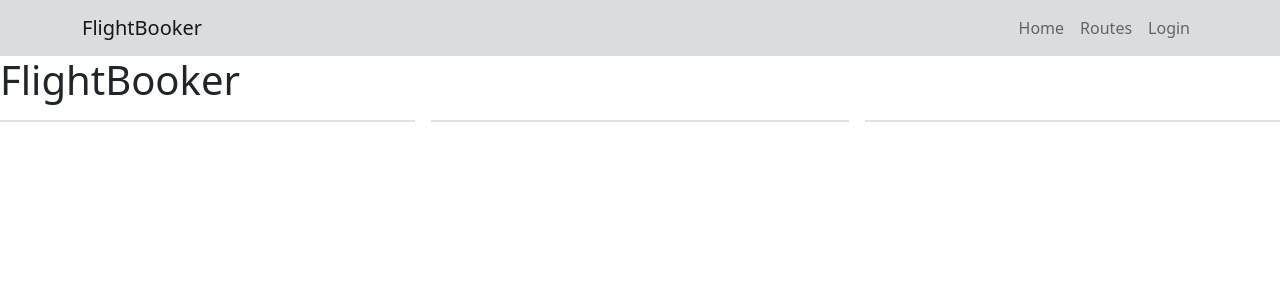
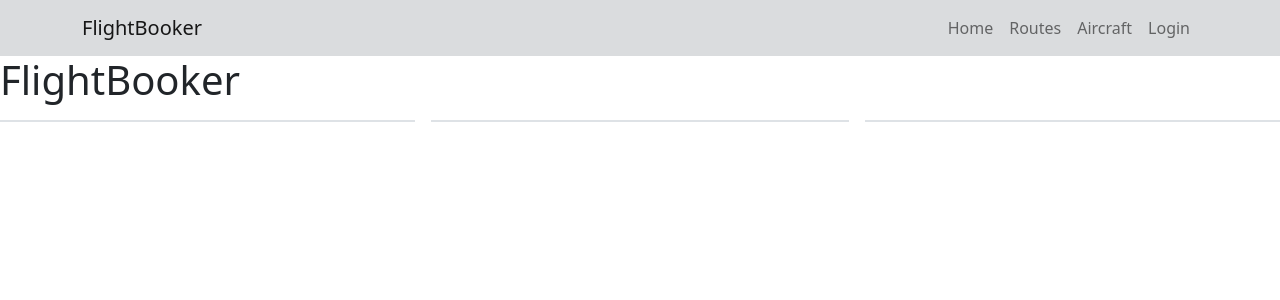
Before and after one commit to ftsartek/159352_A2, a Flask app: page / in a window 1280 px wide. Shown: the top 300 px of the page. Run offline with Flask 2, Linux system fonts and the light colour scheme; some libraries are stand-ins or nearby versions.

Commit message:
Added admin links under Dashboard dropdown

```diff
--- a/app/templates/__menubar.jinja
+++ b/app/templates/__menubar.jinja
@@ -1,42 +1,41 @@
 <nav class="navbar navbar-expand-lg navbar-light bg-secondary bg-opacity-25 px-2">
     <div class="container">
-    <a class="navbar-brand" href="#">FlightBooker</a>
+    <a class="navbar-brand" href="/">FlightBooker</a>
     <button class="navbar-toggler" type="button" data-toggle="collapse" data-target="#navbarSupportedContent" aria-controls="navbarSupportedContent" aria-expanded="false" aria-label="Toggle navigation">
         <span class="navbar-toggler-icon"></span>
     </button>
 
-    <div class="collapse navbar-collapse" id="navbarSupportedContent">
-        <ul class="navbar-nav ms-auto">
+    <ul class="collapse navbar-collapse my-0" id="navbarSupportedContent">
+        <ul class="navbar-nav ms-auto mb-lg-0">
             <li class="nav-item active">
-                <a class="nav-link" href="#">Home</a>
+                <a class="nav-link" href="/">Home</a>
             </li>
             <li class="nav-item">
                 <a class="nav-link" href="/routes">Routes</a>
             </li>
+            <li class="nav-item">
+                <a class="nav-link" href="/aircraft">Aircraft</a>
+            </li>
             {% if current_user.is_active and current_user.is_validated() %}
                 <li class="nav-item dropdown">
-                    <a class="nav-link dropdown-toggle" href="#" id="navbarDropdown" role="button" data-toggle="dropdown" aria-haspopup="true" aria-expanded="false">
+                    <a class="nav-link dropdown-toggle" href="#" id="navbarDropdown" role="button" data-bs-toggle="dropdown" aria-expanded="false">
                         Dashboard
                     </a>
-                    <div class="dropdown-menu" aria-labelledby="navbarDropdown">
-                        <a class="dropdown-item" href="#">Search Flights</a>
-                        <a class="dropdown-item" href="#">View/Make Bookings</a>
-                        <a class="dropdown-item" href="#">Account Management</a>
-                        <a class="dropdown-item" href="/logout">Log Out</a>
-                    </div>
+                    <ul class="dropdown-menu" aria-labelledby="navbarDropdown">
+                        <li><a class="dropdown-item" href="#">Search Flights</a></li>
+                        <li><a class="dropdown-item" href="#">View/Make Bookings</a></li>
+                        <li><a class="dropdown-item" href="#">Account Management</a></li>
+                        {% if current_user.is_admin() %}
+                        <li><hr class="dropdown-divider"></li>
+                        <li><p class="dropdown-item disabled"><strong>Administration</strong></p></li>
+                        <li><a class="dropdown-item" href="#">Flight List</a></li>
+                        <li><a class="dropdown-item" href="#">Booking List</a></li>
+                        <li><a class="dropdown-item" href="#">Aircraft List</a></li>
+                        {% endif %}
+                        <li><hr class="dropdown-divider"></li>
+                        <li><a class="dropdown-item" href="/logout">Log Out</a></li>
+                    </ul>
                 </li>
-                {% if current_user.is_admin() %}
-                <li class="nav-item dropdown">
-                    <a class="nav-link dropdown-toggle" href="#" id="navbarDropdown" role="button" data-toggle="dropdown" aria-haspopup="true" aria-expanded="false">
-                      Admin
-                    </a>
-                    <div class="dropdown-menu" aria-labelledby="navbarDropdown">
-                        <a class="dropdown-item" href="#">Search Flights</a>
-                        <a class="dropdown-item" href="#">View/Make Bookings</a>
-                        <a class="dropdown-item" href="#">Account Management</a>
-                    </div>
-                </li>
-                {% endif %}
             {% elif current_user.is_active and not current_user.is_validated() %}
                 <li class="nav-item">
                     <a class="nav-link" href="/dashboard/validate">Validate</a>
```
